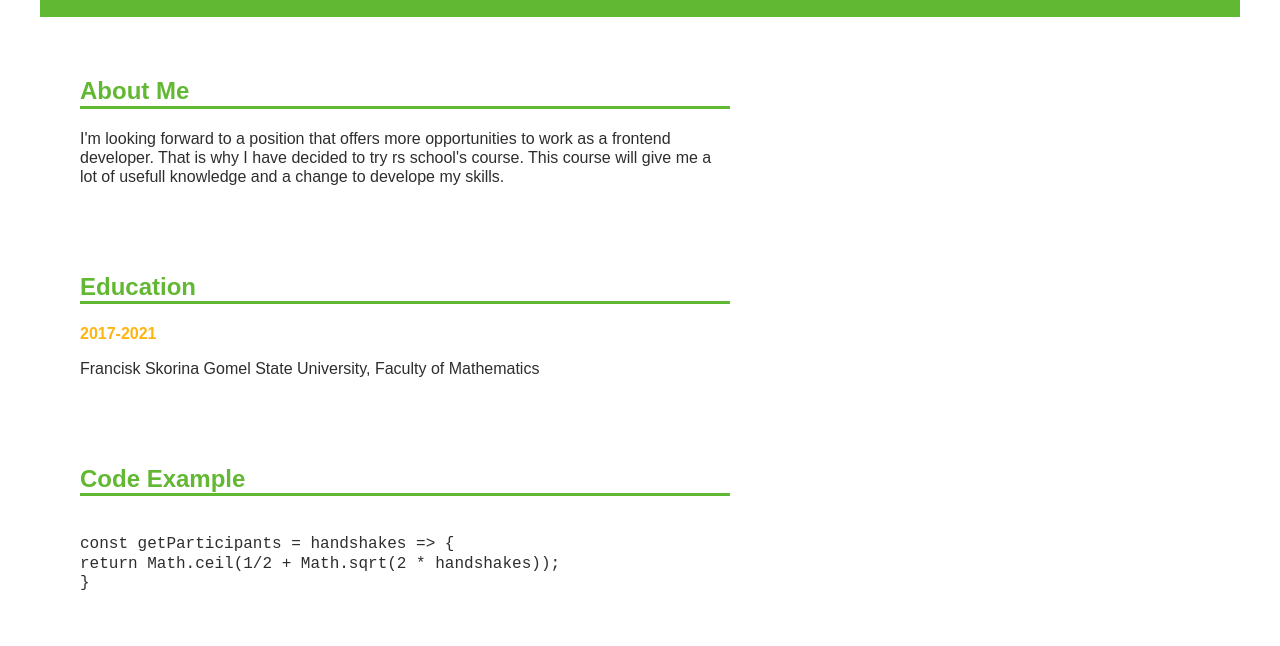
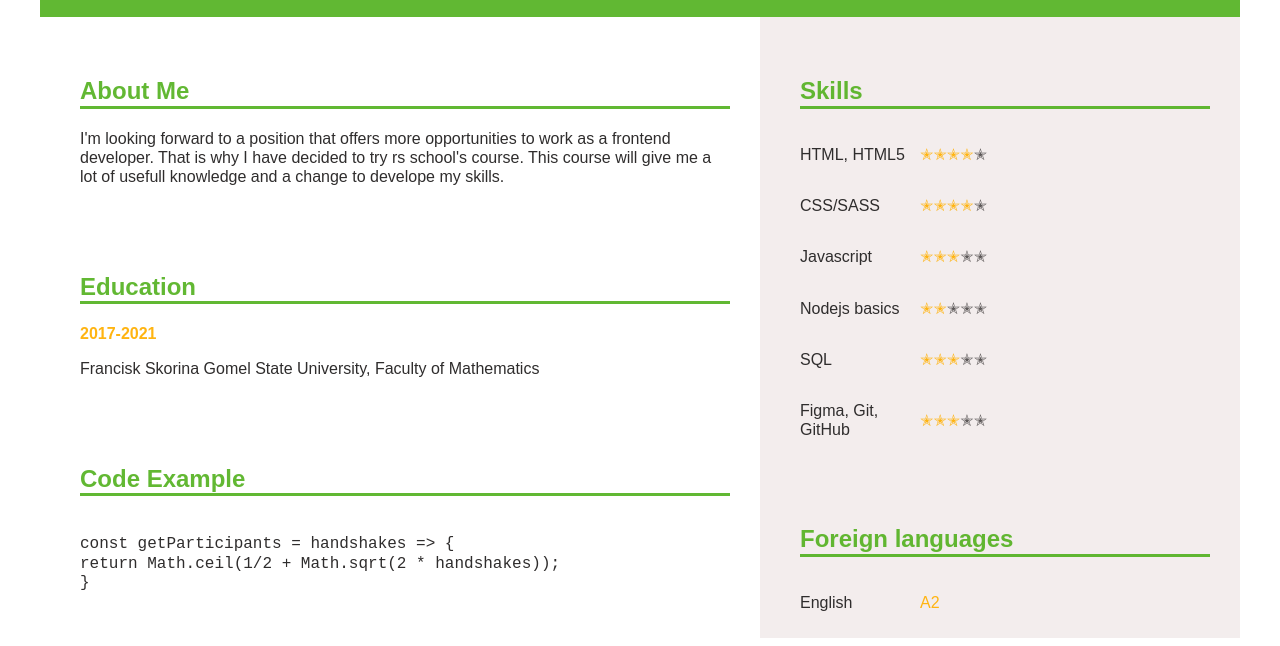
Before and after one commit to ShevViktoryia/rsschool-cv, a plain HTML site: page index.html in a window 1280 px wide. Shown: the part 176-822 px from the top of the page. Drawn offline with Linux system fonts and the light colour scheme.

Commit message:
feat: add skills and languages sections

```diff
--- a/index.html
+++ b/index.html
@@ -49,6 +49,82 @@
          </pre>
         </section>
       </div>
+      <div class="column right_column">
+        <section class="skills_section">
+          <h2>Skills</h2>
+          <ul class="skills_wrapper">
+            <li class="skill_item">
+              <p class="skill_text">HTML, HTML5</p>
+              <ul class="skill_progress">
+                <li class="progress_level"></li>
+                <li class="progress_level"></li>
+                <li class="progress_level"></li>
+                <li class="progress_level"></li>
+                <li class="progress_level_gray"></li>
+              </ul>
+            </li>
+            <li class="skill_item">
+              <p class="skill_text">CSS/SASS</p>
+              <ul class="skill_progress">
+                <li class="progress_level"></li>
+                <li class="progress_level"></li>
+                <li class="progress_level"></li>
+                <li class="progress_level"></li>
+                <li class="progress_level_gray"></li>
+              </ul>
+            </li>
+            <li class="skill_item">
+              <p class="skill_text">Javascript</p>
+              <ul class="skill_progress">
+                <li class="progress_level"></li>
+                <li class="progress_level"></li>
+                <li class="progress_level"></li>
+                <li class="progress_level_gray"></li>
+                <li class="progress_level_gray"></li>
+              </ul>
+            </li>
+            <li class="skill_item">
+              <p class="skill_text">Nodejs basics</p>
+              <ul class="skill_progress">
+                <li class="progress_level"></li>
+                <li class="progress_level"></li>
+                <li class="progress_level_gray"></li>
+                <li class="progress_level_gray"></li>
+                <li class="progress_level_gray"></li>
+              </ul>
+            </li>
+            <li class="skill_item">
+              <p class="skill_text">SQL</p>
+              <ul class="skill_progress">
+                <li class="progress_level"></li>
+                <li class="progress_level"></li>
+                <li class="progress_level"></li>
+                <li class="progress_level_gray"></li>
+                <li class="progress_level_gray"></li>
+              </ul>
+            </li>
+            <li class="skill_item">
+              <p class="skill_text">Figma, Git, GitHub</p>
+              <ul class="skill_progress">
+                <li class="progress_level"></li>
+                <li class="progress_level"></li>
+                <li class="progress_level"></li>
+                <li class="progress_level_gray"></li>
+                <li class="progress_level_gray"></li>
+              </ul>
+            </li>
+          </ul>
+        </section>
+        <section class="languages_section">
+          <h2>Foreign languages</h2>
+          <ul class="languages_list">
+            <li class="languages_list_item">
+              <p class="language_text">English</p>
+              <p class="language_level">A2</p>
+            </li>
+          </ul>
+        </section>
+      </div>
     </main>
   </div>
 </body>
--- a/style.css
+++ b/style.css
@@ -99,3 +99,47 @@ section {
 .code_example > pre {
   white-space: pre-line;
 }
+
+.right_column {
+  width: 40%;
+  background-color: var(--column-color);
+}
+
+.skill_item {
+  display: flex;
+  flex-direction: row;
+  align-items: center;
+  list-style: none;
+}
+
+.skill_progress {
+  display: flex;
+  flex-direction: row;
+}
+
+.skill_text, .language_text {
+  width: 120px;
+}
+
+.progress_level, .progress_level_gray {
+  list-style: none;
+}
+
+.progress_level::before {
+  content: '\272D';
+  color: var(--yellow);
+}
+
+.progress_level_gray::before {
+  content: '\272D';
+  color: var(--gray);
+}
+
+.languages_list_item {
+  display: flex;
+  list-style: none;
+}
+
+.language_level {
+  color: var(--yellow);
+}
```
